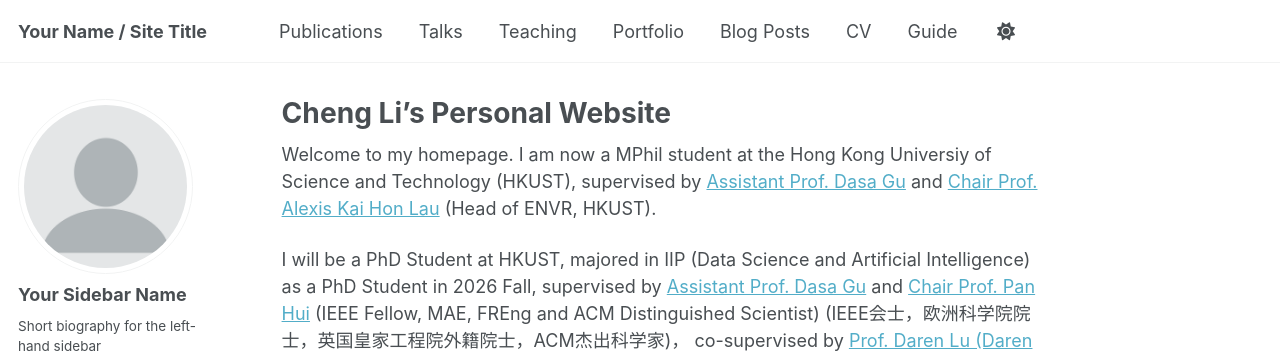
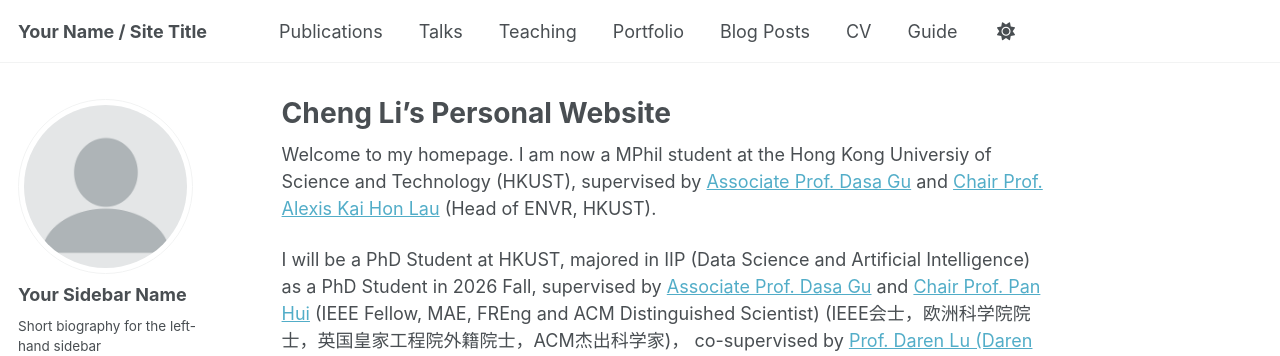
Before and after one commit to chengli24/chengli24, a Jekyll site: the page built from _pages/about.md, in a window 1280 px wide and 900 px high. Shown: the top 356 px of the window. Built offline with Jekyll 4.4.1, drawn with Linux system fonts in a browser that asks for light colours; some web fonts are replaced; a script that is not in the unit is left out.

Commit message:
Update about.md

```diff
--- a/_pages/about.md
+++ b/_pages/about.md
@@ -6,9 +6,9 @@ redirect_from:
   - /about/
   - /about.html
 ---
-Welcome to my homepage. I am now a MPhil student at the Hong Kong Universiy of Science and Technology (HKUST), supervised by [Assistant Prof. Dasa Gu](https://scholar.google.com/citations?user=NUV28h8AAAAJ&hl=en) and [Chair Prof. Alexis Kai Hon Lau](https://scholar.google.com/citations?user=sB519ukAAAAJ&hl=en) (Head of ENVR, HKUST).
+Welcome to my homepage. I am now a MPhil student at the Hong Kong Universiy of Science and Technology (HKUST), supervised by [Associate Prof. Dasa Gu](https://scholar.google.com/citations?user=NUV28h8AAAAJ&hl=en) and [Chair Prof. Alexis Kai Hon Lau](https://scholar.google.com/citations?user=sB519ukAAAAJ&hl=en) (Head of ENVR, HKUST).
 
-I will be a PhD Student at HKUST, majored in IIP (Data Science and Artificial Intelligence) as a PhD Student in 2026 Fall, supervised by [Assistant Prof. Dasa Gu](https://scholar.google.com/citations?user=NUV28h8AAAAJ&hl=en) and [Chair Prof. Pan Hui](https://scholar.google.com/citations?user=dcDrhzMAAAAJ&hl=zh-CN) (IEEE Fellow, MAE, FREng and ACM Distinguished Scientist) (IEEE会士，欧洲科学院院士，英国皇家工程院外籍院士，ACM杰出科学家)， co-supervised by [Prof. Daren Lu (Daren Lyu or Daren Lv)](https://iap.cas.cn/sourcedb/zw/gbzjrc/ys/200908/t20090805_5548911.html)（Academician of Chineses Academy of Sciences) (中国科学院院士), [Prof. Ruizhi Chen](https://scholar.google.com/citations?user=ViEjhlsAAAAJ&hl=zh-CN)  (member of the Finnish Academy of Science and Letters, Previous Director of State Key Laboratory of Information Engineering in Surveying, Mapping and Remote Sensing) (芬兰人文与科学院院士, 测绘遥感信息工程国家重点实验室前主任) and [Prof. Xiangyun Hu](https://scholar.google.com/citations?user=MVFNsJgAAAAJ&hl=en) (Head of the Department of Photogrammetry, WHU) (武汉大学摄影测量系主任).
+I will be a PhD Student at HKUST, majored in IIP (Data Science and Artificial Intelligence) as a PhD Student in 2026 Fall, supervised by [Associate Prof. Dasa Gu](https://scholar.google.com/citations?user=NUV28h8AAAAJ&hl=en) and [Chair Prof. Pan Hui](https://scholar.google.com/citations?user=dcDrhzMAAAAJ&hl=zh-CN) (IEEE Fellow, MAE, FREng and ACM Distinguished Scientist) (IEEE会士，欧洲科学院院士，英国皇家工程院外籍院士，ACM杰出科学家)， co-supervised by [Prof. Daren Lu (Daren Lyu or Daren Lv)](https://iap.cas.cn/sourcedb/zw/gbzjrc/ys/200908/t20090805_5548911.html)（Academician of Chineses Academy of Sciences) (中国科学院院士), [Prof. Ruizhi Chen](https://scholar.google.com/citations?user=ViEjhlsAAAAJ&hl=zh-CN)  (member of the Finnish Academy of Science and Letters, Previous Director of State Key Laboratory of Information Engineering in Surveying, Mapping and Remote Sensing) (芬兰人文与科学院院士, 测绘遥感信息工程国家重点实验室前主任) and [Prof. Xiangyun Hu](https://scholar.google.com/citations?user=MVFNsJgAAAAJ&hl=en) (Head of the Department of Photogrammetry, WHU) (武汉大学摄影测量系主任).
 
 My reseach interests focuse on Remote Sensing, Computer Vision, Autonomous Driving and Machine Learning. I am also a research assistant at AIR, Tsinghua University and an intern autonomous driving algorithm engineer in Lightwheel Inc. advised by [Assistant Prof. Zhao Hao](https://air.tsinghua.edu.cn/en/info/1046/1652.htm). I am selected as the Asian Future Leaders Program (AFLSP) from 2024-2026 (100 students from Asian top University Per Year). I received my bachelor degree in computer science from Macau University of Science and Technology (MUST) with the President Medalist Award in MUST and supervised by [Prof. Xiaolin Tian](https://fie.must.edu.mo/id-1444/person/view/id-539.html).
 
```
